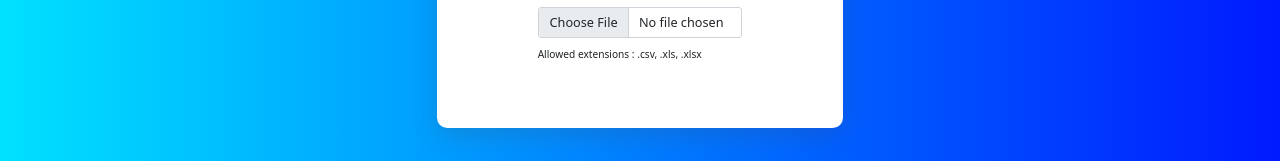
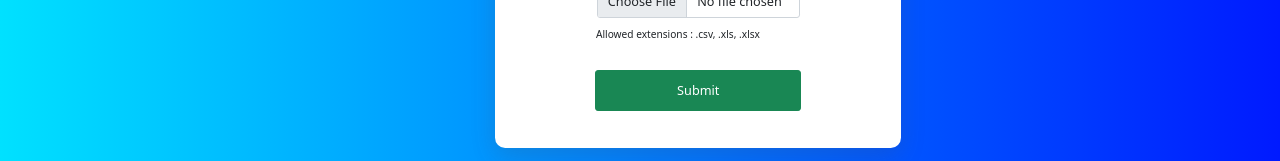
Before and after one commit to Vishvam10/Brainstorm-v2.0-Frontend, a Vue app: page /upload/1 in a window 1280 px wide. Shown: the part 374-535 px from the top of the page. Built offline with nearby package versions, Linux system fonts and the light colour scheme.

Commit message:
Redirects and dynamic routing implemented

```diff
--- a/src/App.vue
+++ b/src/App.vue
@@ -198,7 +198,7 @@ box-shadow: rgba(75, 77, 80, .4) 0px 8px 24px;
 
 .file_upload {
   width: 40rem;
-  height: 20rem;
+  height: 24rem;
   padding: 2rem;
   border-radius: 1rem;
   background-color: white;
--- a/src/components/AddDeck.vue
+++ b/src/components/AddDeck.vue
@@ -153,7 +153,7 @@ export default {
             })
             .catch(err => console.log(err))
             this.temp_deck_id = ""
-            console.log(this.temp_deck_id);
+            this.$router.push({ name: 'dashboard' })
         },
         addAllQAs(e) {
             e.preventDefault();
--- a/src/components/Deck.vue
+++ b/src/components/Deck.vue
@@ -36,7 +36,7 @@
             </div>
         </div>
         <div class="row" style="margin: -0.6rem 0rem 0rem 0rem">
-            <router-link to="/play/{{deck.deck_id}}" id="playButton" class="d-flex flex-row justify-content-center align-items-center">Play</router-link>
+            <router-link :to="'/play/' + deck.deck_id" id="playButton" class="d-flex flex-row justify-content-center align-items-center">Play</router-link>
         </div>
     </div>
 </template>
@@ -45,6 +45,7 @@
 
 export default {
     name: "Deck",
+    emits: ["deckDeleted"],
     props: ["deck"],
     data() {
         return {
@@ -62,7 +63,9 @@ export default {
             document.getElementById(this.temp_deck_id).style.color = "red";
             console.log(this.temp_times_clicked);
             setTimeout(() => {
-                document.getElementById(this.temp_deck_id).style.color = "rgb(13,110,253)";
+                if(document.getElementById(this.temp_deck_id)) {
+                    document.getElementById(this.temp_deck_id).style.color = "rgb(13,110,253)";
+                }
                 this.temp_times_clicked = 0;
             }, 1500)
         },
@@ -84,6 +87,7 @@ export default {
             .then(res => res.json())
             .then(data => {
                 console.log(data, typeof(data));
+                this.$emit('deckDeleted', true)
             })
             .catch(err => console.log(err));
         },
--- a/src/components/Decks.vue
+++ b/src/components/Decks.vue
@@ -9,7 +9,7 @@
         </div>
         <div class="deck-container">
             <div v-for="deck in decks" :key="deck.deck_id">
-                <Deck :deck="deck"/>
+                <Deck :deck="deck" @deckDeleted="handleDeckDeleted" />
             </div>
         </div>
     </div>
@@ -20,7 +20,13 @@ import Deck from "./Deck.vue"
 
 export default {
     name: 'App',
+    emits: ["deckDeleted"],
     props: ["decks"],
+    methods: {
+        handleDeckDeleted() {
+            this.$emit("deckDeleted", true)
+        }
+    },
     components: {
         Deck
     },
--- a/src/router/router.js
+++ b/src/router/router.js
@@ -13,7 +13,7 @@ import Home from "./../components/Home";
 import Dashboard from "./../components/Dashboard";
 import AddDeck from "./../components/AddDeck";
 import EditDeck from "./../components/EditDeck";
-import EditCard from "./../components/EditCard";
+import ManageCard from "./../components/ManageCard";
 
 const routes = [
   {
@@ -52,9 +52,8 @@ const routes = [
     component: CardManagementPage,
     children: [
       {
-        path: "edit/:deck_id",
-        name: "editCard",
-        component: EditCard,
+        path: "manage/:deck_id",
+        component: ManageCard,
       },
     ],
   },
--- a/src/views/LoginPage.vue
+++ b/src/views/LoginPage.vue
@@ -69,6 +69,7 @@ export default {
                     if(data["status"] == 200) {
                         localStorage.setItem("user_access_token", data["access_token"]);
                         localStorage.setItem("user_id", data["user_id"]);
+                        this.$router.push({ name: 'dashboard' })
                     } else {
                         const markup =
                         `
--- a/src/views/SignupPage.vue
+++ b/src/views/SignupPage.vue
@@ -74,7 +74,7 @@ export default {
             const res = this.validateForm(data);
             if(res == "OK") {
                 const BASE_API_URL = document.getElementById("base_api_url").textContent;
-                const url = `${BASE_API_URL}/api/user/`;
+                const url = `${BASE_API_URL}/api/user`;
                 console.log("URL : ", url);
                 fetch(url, {
                     method: 'POST',
@@ -90,6 +90,7 @@ export default {
                     console.log(data);
                     localStorage.setItem("user_name", data["user_name"]);
                     localStorage.setItem("user_id", data["user_id"]);
+                    this.$router.push({ name: 'login' })
                 })
                 .catch(err => console.log(err))
             }
--- a/src/views/UploadPage.vue
+++ b/src/views/UploadPage.vue
@@ -1,5 +1,7 @@
 <template>
      <div class="bg">
+        <span style="visibility: hidden" id="base_api_url">{{BASE_API_URL}}</span>
+        <span style="visibility: hidden" id="deck_id">{{$route.params.deck_id}}</span>
         <div class="file_upload">
             <div style="margin: 1rem 0rem 0rem 0rem">
                 <span class="d-flex justify-content-center align-items-center flex-row">
@@ -10,7 +12,8 @@
                 </span>
                 <span class="d-flex justify-content-center align-items-center flex-column">
                     <input class="form-control form-control-lg" id="file" type="file" @change="logger">
-                    <h6 class="fw" style="position: relative; top: 0rem;  margin: 1rem 4rem 1rem 0rem">Allowed extensions : .csv, .xls, .xlsx</h6>
+                    <h6 class="fw" style="position: relative; top: 0rem;  margin: 1rem 4rem 2rem 0rem">Allowed extensions : .csv, .xls, .xlsx</h6>
+                    <button class="btn btn-success btn-lg" style="margin: 1rem 3rem 1rem 3rem; height: 4rem; width: 20.3rem; display: flex; align-items: center; justify-content: center;" type="button" @click="submitHandler">Submit</button>
                 </span>
             </div>
         </div>
@@ -23,6 +26,37 @@ export default {
     methods: {
         logger(e) {
             console.log("CHANGED", e.target.files);
+        },
+        submitHandler(e) {
+            e.preventDefault();
+            e.stopPropagation();
+            const BASE_API_URL = document.getElementById("base_api_url").textContent;
+            const deck_id = document.getElementById("deck_id").textContent;
+            const url = `${BASE_API_URL}/api/upload`;
+            const auth_token = localStorage.getItem("user_access_token");
+            const uploaded_file = document.getElementById("file").files[0];
+            const extension = uploaded_file.name.split('.').pop();
+            const ALLOWED_EXTENSIONS = ["csv", "xlsx", "xlx"]
+            console.log("URL : ", url);
+            if(ALLOWED_EXTENSIONS.includes(extension)) {
+                const form = new FormData();
+                form.append("File", uploaded_file);
+                form.append("deck_id", deck_id);
+                fetch(url, {
+                    method: 'POST',
+                    headers: {
+                        'Authorization': `Bearer ${auth_token}`,
+                        'Access-Control-Allow-Origin': '*',
+                    },
+                    body: form
+                })
+                .then(res => res.json())
+                .then(data => {
+                    console.log(data);
+                })
+                .catch(err => console.log(err))
+            }
+
         }
     }
 }
```
